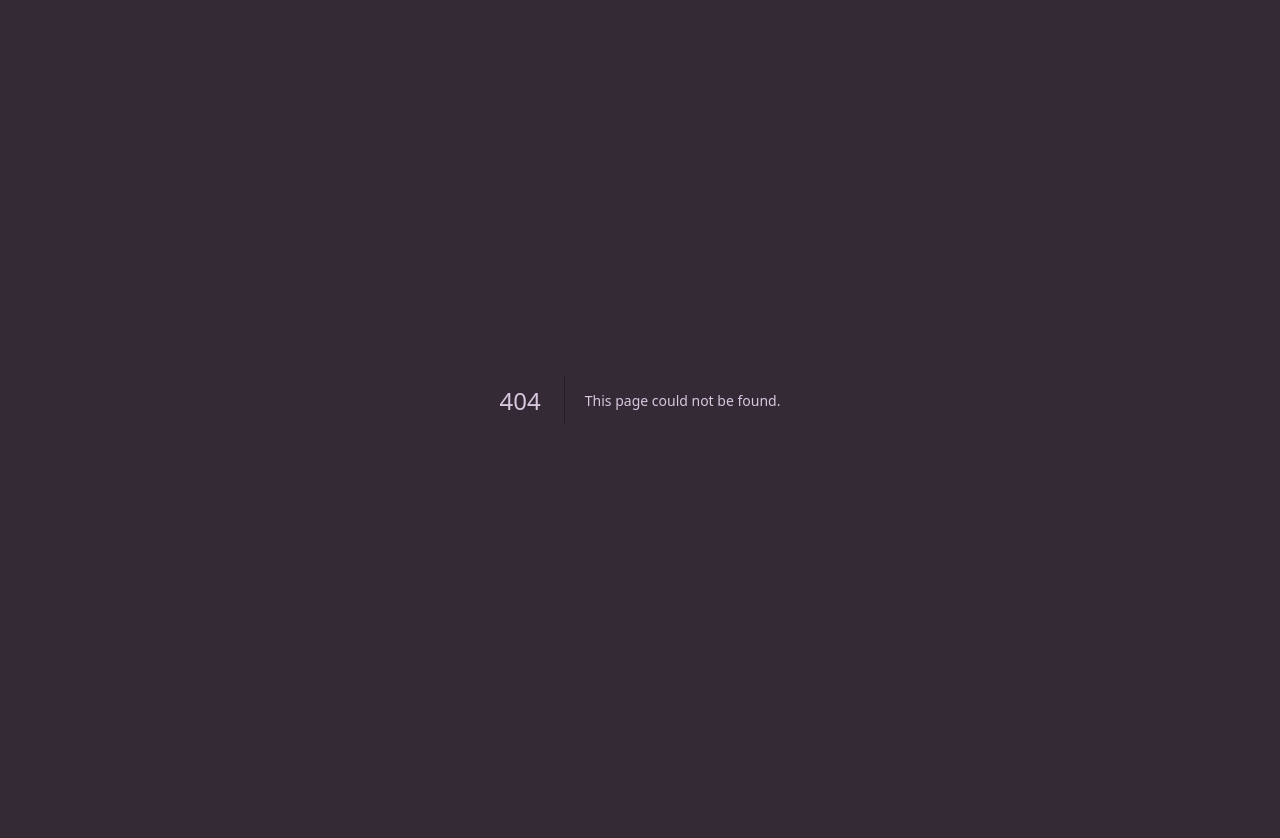
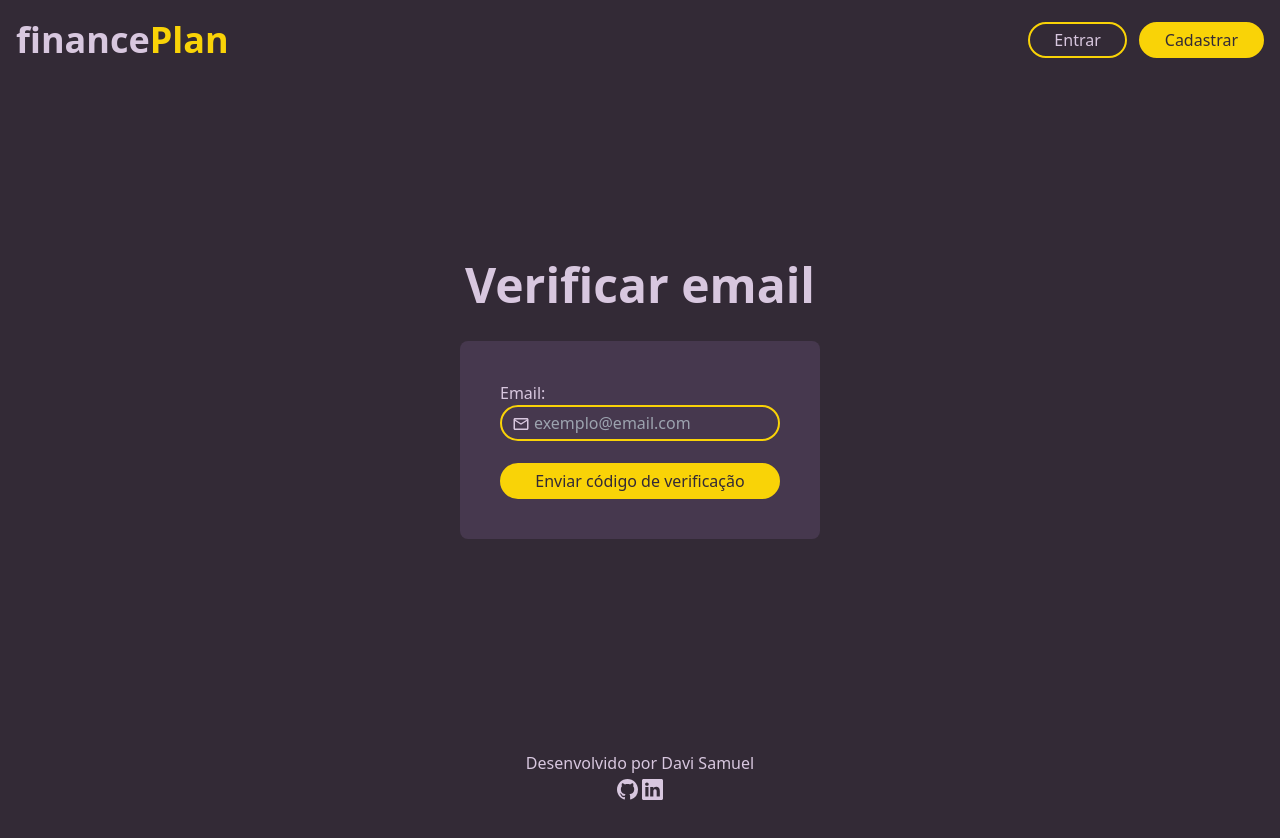
Before and after one commit to Davisamasoa/financePlan-frontend, a Next.js app: page /verifyEmail in a window 1280 px wide. Before the commit this address had no page. Shown: the top 838 px of the page. After the commit the page ends 816 px from the top, so only its background shows below. Built offline with nearby package versions, Linux system fonts and the light colour scheme; no server answers.

Commit message:
feat: register page and verify email page integred with api

```diff
--- a/src/app/login/page.tsx
+++ b/src/app/login/page.tsx
@@ -55,7 +55,7 @@ export default function Login() {
 				<h1 className="sm:text-5xl text-4xl font-bold">Login</h1>
 				<form
 					onSubmit={(e) => e.preventDefault()}
-					className="sm:w-[360px] w-full sm:p-10 p-8 rounded-lg bg-secondaryColor flex justify-center items-center gap-3 flex-col"
+					className="sm:w-[360px] w-full sm:p-10 p-8 rounded-lg bg-secondaryColor flex justify-center items-center gap-1 flex-col"
 				>
 					<div className="w-full">
 						<label htmlFor="email">Email:</label>
@@ -74,7 +74,7 @@ export default function Login() {
 							/>
 							<MdOutlineMailOutline size={18} className="absolute top-2/4 left-3 translate-y-[-45%]" />
 						</div>
-						<p className="min-h-[10px] text-sm  h-[10px] text-end text-redColor">
+						<p className="min-h-[20px] text-sm text-end text-redColor">
 							{errors?.email?.type == "required" ? "Esse campo é obrigatório" : ""}
 							{errors?.email?.type == "pattern" ? "E-mail inválido" : ""}
 						</p>
@@ -98,7 +98,7 @@ export default function Login() {
 							/>
 						</div>
 						<p
-							className={`min-h-[10px] text-sm  h-[10px] ${
+							className={`min-h-[20px] text-sm ${
 								serverError ? "text-center mt-2" : "text-end"
 							} text-redColor`}
 						>
--- a/src/app/register/page.tsx
+++ b/src/app/register/page.tsx
@@ -9,6 +9,9 @@ import { FiUser } from "react-icons/fi";
 import { useState } from "react";
 import Link from "next/link";
 import { IconType } from "react-icons/lib";
+import { useRouter } from "next/navigation";
+
+const api_url = process.env.NEXT_PUBLIC_API_URL;
 
 type FormData = {
 	name: string;
@@ -22,7 +25,14 @@ type EyeIconsType = {
 	confirmPassword: IconType;
 };
 
+type fetchPromiseReturnType = {
+	success: boolean;
+	message: string;
+};
+
 export default function Login() {
+	const router = useRouter();
+
 	const {
 		register,
 		handleSubmit,
@@ -30,7 +40,7 @@ export default function Login() {
 		watch,
 	} = useForm<FormData>();
 
-	const [serverError, setServerError] = useState<string>();
+	const [serverError, setServerError] = useState<string | null>();
 
 	const [PasswordEye, setPasswordEye] = useState<EyeIconsType>({
 		password: AiOutlineEye,
@@ -53,20 +63,39 @@ export default function Login() {
 	}
 
 	function onSubmit(data: FormData) {
-		console.log(data);
+		createUser(data);
+	}
+
+	async function createUser(data: FormData) {
+		const body = { name: data.name, email: data.email, password: data.password };
+		const request: fetchPromiseReturnType = await fetch(`${api_url}/user`, {
+			method: "POST",
+			headers: { "Content-Type": "application/json" },
+			body: JSON.stringify(body),
+		}).then((res) => res.json());
+
+		console.log(request.message);
+		console.log(JSON.stringify(body));
+
+		if (!request.success) {
+			setServerError(request.message);
+			setTimeout(() => {
+				setServerError(null);
+			}, 5000);
+		} else {
+			router.push(`/verifyEmail?email=${body.email}`);
+		}
 	}
 
 	return (
 		<>
 			<HeaderNoAuth />
 
-			{console.log(errors)}
-
 			<main className="min-h-[80vh] flex flex-col gap-8 justify-center items-center w-full">
 				<h1 className="sm:text-5xl text-4xl font-bold">Cadastro</h1>
 				<form
 					onSubmit={(e) => e.preventDefault()}
-					className="sm:w-[360px] w-full sm:p-10 p-8 rounded-lg bg-secondaryColor flex justify-center items-center gap-3 flex-col"
+					className="sm:w-[360px] w-full sm:p-10 p-8 rounded-lg bg-secondaryColor flex justify-center items-center gap-1 flex-col"
 				>
 					<div className="w-full">
 						<label htmlFor="email">Nome:</label>
@@ -79,7 +108,7 @@ export default function Login() {
 							/>
 							<FiUser size={18} className="absolute top-2/4 left-3 translate-y-[-50%]" />
 						</div>
-						<p className="min-h-[10px] text-sm  h-[10px] text-end text-redColor">
+						<p className="min-h-[20px] text-sm text-end text-redColor">
 							{errors?.email ? "Esse campo é obrigatório" : ""}
 						</p>
 					</div>
@@ -102,7 +131,7 @@ export default function Login() {
 							/>
 							<MdOutlineMailOutline size={18} className="absolute top-2/4 left-3 translate-y-[-45%]" />
 						</div>
-						<p className="min-h-[10px] text-sm  h-[10px] text-end text-redColor">
+						<p className="min-h-[20px] text-sm text-end text-redColor">
 							{errors?.email?.type == "required" ? "Esse campo é obrigatório" : ""}
 							{errors?.email?.type == "pattern" ? "E-mail inválido" : ""}
 						</p>
@@ -125,7 +154,7 @@ export default function Login() {
 								className="absolute top-2/4 right-3 translate-y-[-45%]"
 							/>
 						</div>
-						<p className="min-h-[10px] text-sm  h-[10px] text-end text-redColor">
+						<p className="min-h-[20px] text-sm text-end text-redColor">
 							{errors?.password?.type == "required" ? "Esse campo é obrigatório" : ""}
 							{errors?.password?.type == "minLength" ? "É necessário no mínimo 8 caracteres" : ""}
 						</p>
@@ -159,8 +188,8 @@ export default function Login() {
 							/>
 						</div>
 						<p
-							className={`min-h-[10px] text-sm  h-[10px] ${
-								serverError ? "text-center mt-2" : "text-end"
+							className={`min-h-[20px] text-sm mt-2 ${
+								serverError ? "text-center" : "text-end"
 							} text-redColor`}
 						>
 							{errors?.confirmPassword?.type == "required" ? "Esse campo é obrigatório" : ""}
--- /dev/null
+++ b/src/app/verifyEmail/page.tsx
@@ -0,0 +1,155 @@
+"use client";
+
+import Footer from "@/components/footer";
+import HeaderNoAuth from "@/components/headerNoAuth";
+import { MdOutlineMailOutline } from "react-icons/md";
+import { useState } from "react";
+
+import { ReadonlyURLSearchParams, useRouter, useSearchParams } from "next/navigation";
+
+const api_url = process.env.NEXT_PUBLIC_API_URL;
+
+type fetchPromiseReturnType = {
+	success: boolean;
+	message: string;
+};
+
+export default function VerifyEmail() {
+	const router = useRouter();
+	const searchParams: ReadonlyURLSearchParams = useSearchParams();
+	const queryEmail: any = searchParams.get("email");
+
+	const [sendCodeToEmail, setSendCodeToEmail] = useState<boolean>(true);
+	const [emailinputValue, setEmailInputValue] = useState<string | number | readonly string[] | undefined>(
+		queryEmail
+	);
+	const [codeInputvalue, setCodeInputvalue] = useState<string | undefined>("");
+
+	const [serverError, setServerError] = useState<string | null>();
+
+	async function sendCodeToEmailFn() {
+		const body = { email: emailinputValue };
+
+		const request: fetchPromiseReturnType = await fetch(`${api_url}/verifyEmail`, {
+			method: "POST",
+			headers: { "Content-Type": "application/json" },
+			body: JSON.stringify(body),
+		}).then((res) => res.json());
+
+		if (!request.success) {
+			setServerError(request.message);
+			setTimeout(() => {
+				setServerError(null);
+			}, 5000);
+		} else {
+			// router.push(`/verifyEmail?email=${body.email}`);
+			alert(request.message);
+			setSendCodeToEmail(false);
+		}
+	}
+
+	async function login() {
+		const body = { email: emailinputValue, code: codeInputvalue };
+		const request: fetchPromiseReturnType = await fetch(`${api_url}/verifyEmail`, {
+			method: "PUT",
+			headers: { "Content-Type": "application/json" },
+			body: JSON.stringify(body),
+		}).then((res) => res.json());
+
+		if (!request.success) {
+			setServerError(request.message);
+			setTimeout(() => {
+				setServerError(null);
+			}, 5000);
+		} else {
+			// router.push(`/dashboard`);
+			alert(request.message);
+		}
+	}
+
+	function handleEmailInputValue(e: React.FormEvent<HTMLInputElement>) {
+		setEmailInputValue(e.currentTarget.value);
+	}
+
+	function handleCodeInputValue(e: React.FormEvent<HTMLInputElement>) {
+		setCodeInputvalue(e.currentTarget.value);
+	}
+
+	return (
+		<>
+			<HeaderNoAuth />
+
+			<main className="min-h-[80vh] flex flex-col gap-8 justify-center items-center w-full">
+				<h1 className="sm:text-5xl text-4xl font-bold">Verificar email</h1>
+				<form
+					onSubmit={(e) => e.preventDefault()}
+					className="sm:w-[360px] w-full sm:p-10 p-8 rounded-lg bg-secondaryColor flex justify-center items-center gap-3 flex-col"
+				>
+					<div className="w-full">
+						<label htmlFor="email">Email:</label>
+						<div className="relative">
+							<input
+								id="email"
+								className="w-full pl-8 bg-transparent border-2 border-primaryColor py-1 px-6 rounded-full"
+								placeholder="exemplo@email.com"
+								onChange={handleEmailInputValue}
+								value={emailinputValue}
+							/>
+							<MdOutlineMailOutline size={18} className="absolute top-2/4 left-3 translate-y-[-45%]" />
+						</div>
+						<p className="min-h-[10px] text-sm  h-[10px] text-end text-redColor">
+							{sendCodeToEmail ? (serverError ? serverError : "") : undefined}
+						</p>
+					</div>
+
+					{}
+
+					{sendCodeToEmail ? (
+						<>
+							<button
+								type="submit"
+								onClick={sendCodeToEmailFn}
+								className="w-full bg-primaryColor border-2 border-primaryColor py-1 px-6 text-bgColor rounded-full sm:hover:opacity-80  transition duration-300 text-base"
+							>
+								Enviar código de verificação
+							</button>
+						</>
+					) : (
+						<>
+							<div className="w-full">
+								<label htmlFor="code">Código:</label>
+								<div className="relative">
+									<input
+										id="code"
+										onChange={handleCodeInputValue}
+										value={codeInputvalue}
+										className="w-full pl-8 bg-transparent border-2 border-primaryColor py-1 px-6 rounded-full"
+										placeholder="Insira o código que foi enviado para o seu e-mail"
+									/>
+									<MdOutlineMailOutline size={18} className="absolute top-2/4 left-3 translate-y-[-45%]" />
+								</div>
+								<p className="min-h-[10px] text-sm  h-[10px] text-end text-redColor">
+									{serverError ? serverError : ""}
+								</p>
+							</div>
+							<button
+								onClick={login}
+								className="w-full bg-primaryColor border-2 border-primaryColor py-1 px-6 text-bgColor rounded-full sm:hover:opacity-80  transition duration-300 text-base"
+							>
+								Verificar
+							</button>
+							<button
+								type="submit"
+								onClick={sendCodeToEmailFn}
+								className="w-full  py-1 px-6 text-textColor rounded-full sm:hover:opacity-80  transition duration-300 text-base"
+							>
+								Enviar código novamente
+							</button>
+						</>
+					)}
+				</form>
+			</main>
+			<Footer />
+		</>
+	);
+}
```
Also changed, not shown: next.config.js (+5 -5 lines).
